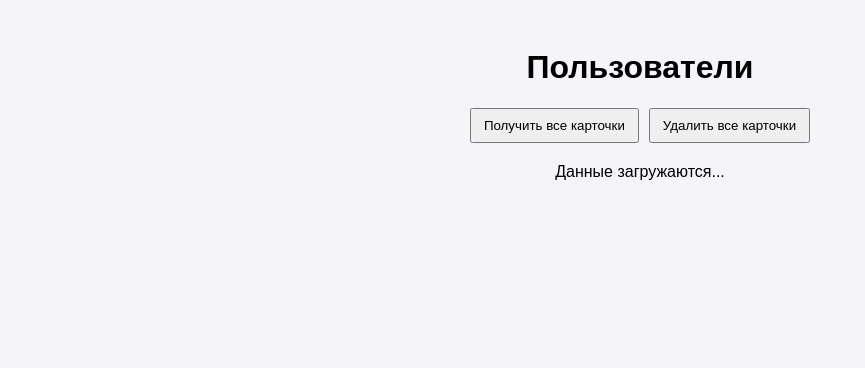
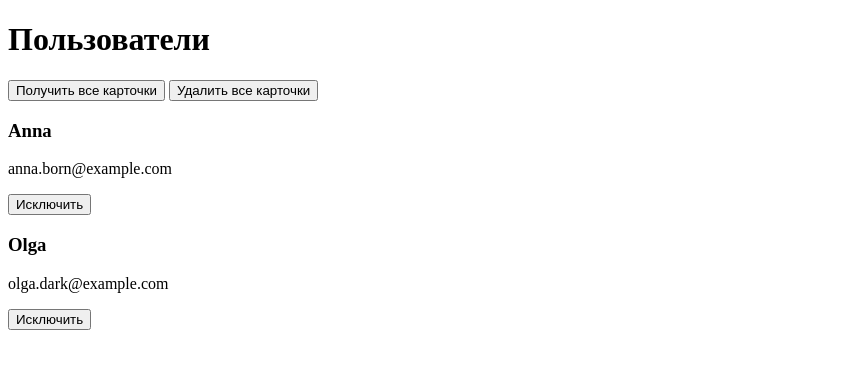
Before and after one commit to raushanissabekova/product-card, a plain HTML site: page async/async2.html in a window 1280 px wide. Shown: the whole page, without its empty margins (0-865 px from the left). Drawn offline with Linux system fonts and the light colour scheme.

Commit message:
feature/15-homework

```diff
--- /dev/null
+++ b/async/async.css
@@ -0,0 +1,32 @@
+body
+{
+  font-family: Arial, sans-serif;
+  display: flex;
+  flex-direction: column;
+  align-items: center;
+  padding: 20px;
+  background-color: #f4f4f9;
+}
+.controls {
+  margin-bottom: 20px;
+  display: flex;
+  gap: 10px;
+}
+button {
+  padding: 8px 12px;
+  cursor: pointer;
+  border: none;
+}
+#usersContainer {
+  display: flex;
+  flex-wrap: wrap;
+  gap: 15px;
+  justify-content: center;
+}
+.user-card {
+  background: white;
+  padding: 15px;
+  border-radius: 6px;
+  box-shadow: 0 2px 5px rgba(0,0,0,0.1);
+  width: 200px;
+}
--- a/async/async1.html
+++ b/async/async1.html
@@ -4,7 +4,7 @@
   <meta charset="UTF-8">
   <meta name="viewport" content="width=device-width, initial-scale=1.0">
   <title>Пример асинхронности в JavaScript</title>
-  <script src="async.js" async></script>
+  <script src="async1.js" async></script>
 </head>
 <body>
   <h1>Данные загружаются</h1>
--- a/async/async1.js
+++ b/async/async1.js
@@ -29,3 +29,5 @@ setTimeout(() => {
     console.log('Пользователи из localStorage:', parsedUsers);
   }
 }, 1000);
+
+fetchData();
--- a/async/async2.html
+++ b/async/async2.html
@@ -4,38 +4,7 @@
   <meta charset="UTF-8">
   <meta name="viewport" content="width=device-width, initial-scale=1.0">
   <title>Отображение пользователей в виде карточек</title>
-  <style>
-        body {
-            font-family: Arial, sans-serif;
-            display: flex;
-            flex-direction: column;
-            align-items: center;
-            padding: 20px;
-            background-color: #f4f4f9;
-        }
-        .controls {
-            margin-bottom: 20px;
-            display: flex;
-            gap: 10px;
-        }
-        button {
-            padding: 8px 12px;
-            cursor: pointer;
-        }
-        #usersContainer {
-            display: flex;
-            flex-wrap: wrap;
-            gap: 15px;
-            justify-content: center;
-        }
-        .user-card {
-            background: white;
-            padding: 15px;
-            border-radius: 6px;
-            box-shadow: 0 2px 5px rgba(0,0,0,0.1);
-            width: 200px;
-        }
-    </style>
+
 </head>
 <body>
 
--- a/async/async2.js
+++ b/async/async2.js
@@ -1,4 +1,4 @@
-let allUsers = [user.json];
+let allUsers = [];
 
 async function loadUsers() {
   const savedUsers = localStorage.getItem('usersData');
@@ -60,3 +60,5 @@ function deleteUser(id) {
     allUsers = allUsers.filter(user => user.id !== id);
     renderUsers(allUsers);
 }
+
+loadUsers();
--- a/async/users.json
+++ b/async/users.json
@@ -5,12 +5,12 @@
     "lastname": "Born",
     "age": 30,
     "email": "anna.born@example.com"
-    },
+  },
    {
     "id": 2,
     "firstname": "Olga",
     "lastname": "Dark",
     "age": 30,
     "email": "olga.dark@example.com"
-    }
-  ]
+  }
+]
```
